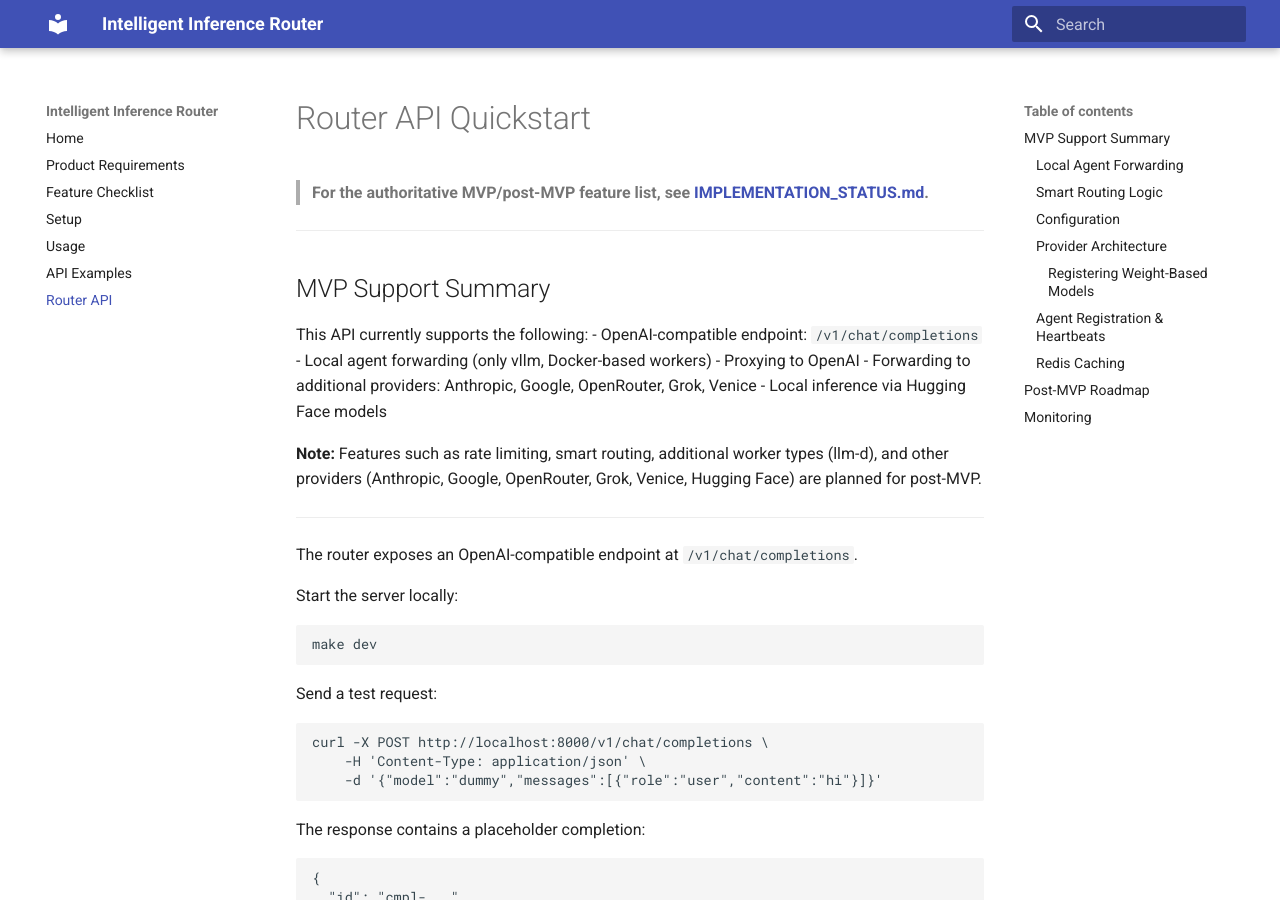
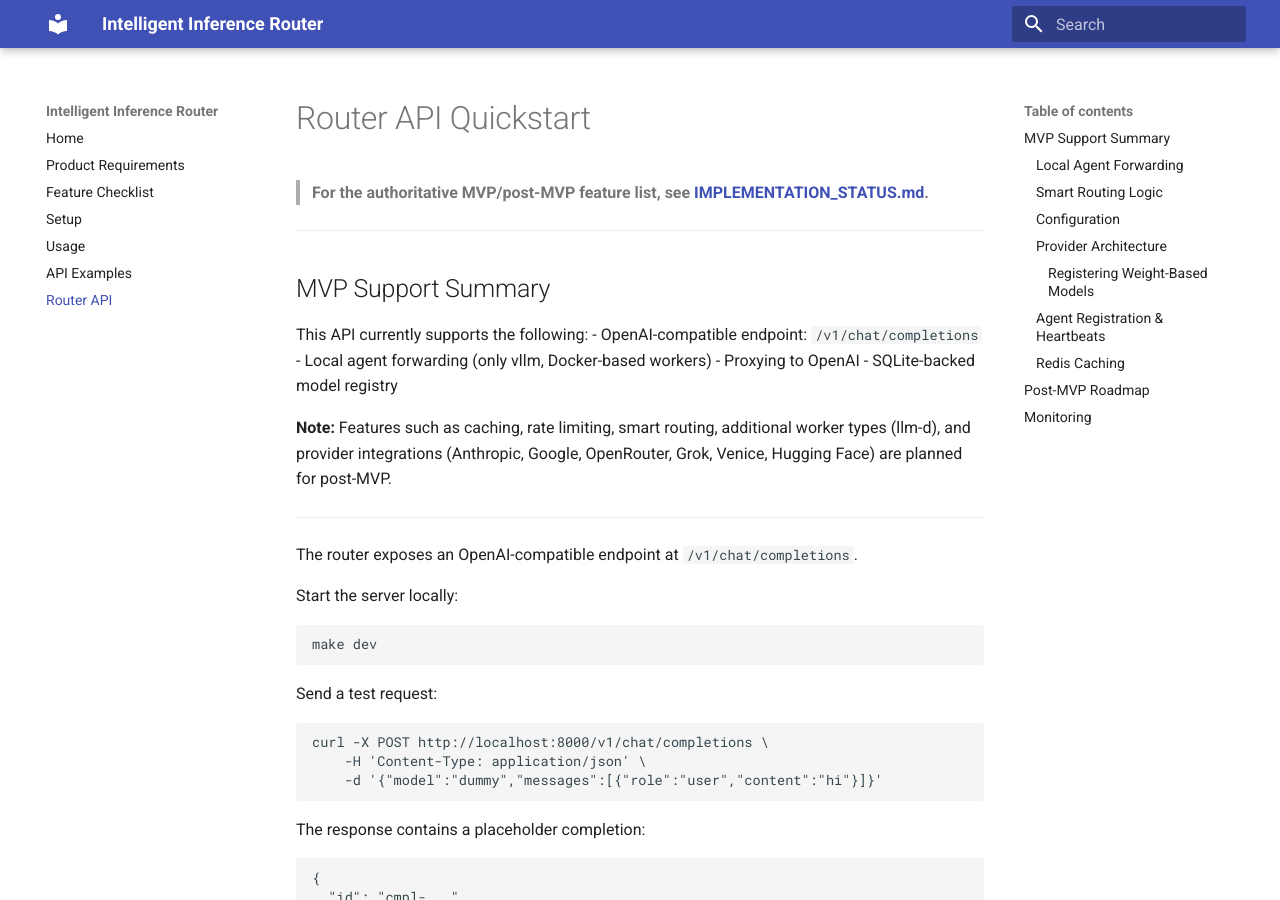
Before and after one commit to eddiedunn/intelligent_inference_router, an MkDocs documentation site: the page built from docs/router_api.md, in a window 1280 px wide and 900 px high. Built offline with MkDocs 1.6.1 and Material for MkDocs 9.7.7, drawn with Linux system fonts in a browser that asks for light colours.

Commit message:
docs: clarify provider availability

```diff
--- a/docs/router_api.md
+++ b/docs/router_api.md
@@ -10,12 +10,13 @@ This API currently supports the following:
 - OpenAI-compatible endpoint: `/v1/chat/completions`
 - Local agent forwarding (only vllm, Docker-based workers)
 - Proxying to OpenAI
-- Forwarding to additional providers: Anthropic, Google, OpenRouter, Grok, Venice
-- Local inference via Hugging Face models
+- SQLite-backed model registry
 
 
-**Note:** Features such as rate limiting, smart routing, additional worker types (llm-d), and other providers (Anthropic, Google, OpenRouter, Grok, Venice, Hugging Face) are planned for post-MVP.
-
+**Note:** Features such as caching, rate limiting, smart routing,
+additional worker types (llm-d), and provider integrations
+(Anthropic, Google, OpenRouter, Grok, Venice, Hugging Face) are
+planned for post-MVP.
 
 ---
 
```
